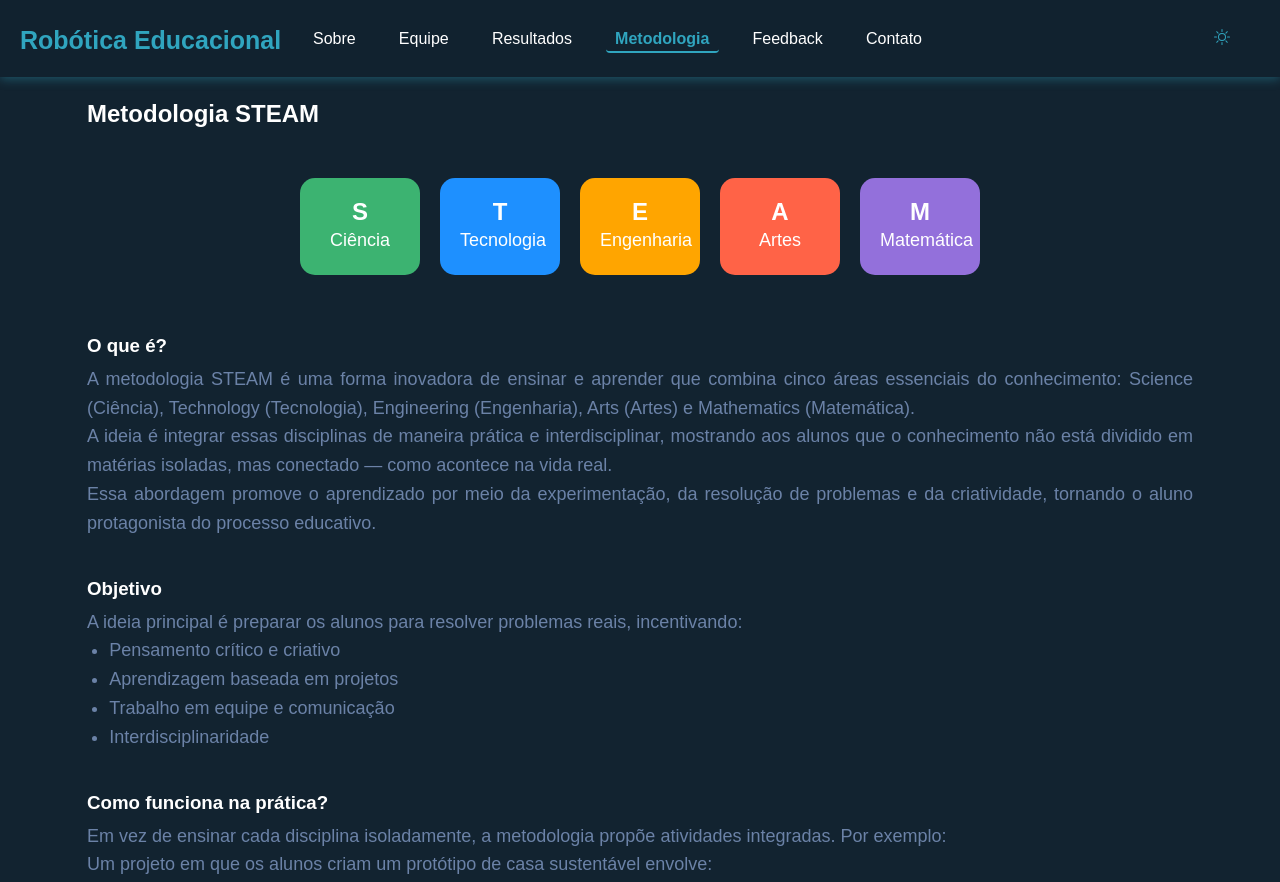
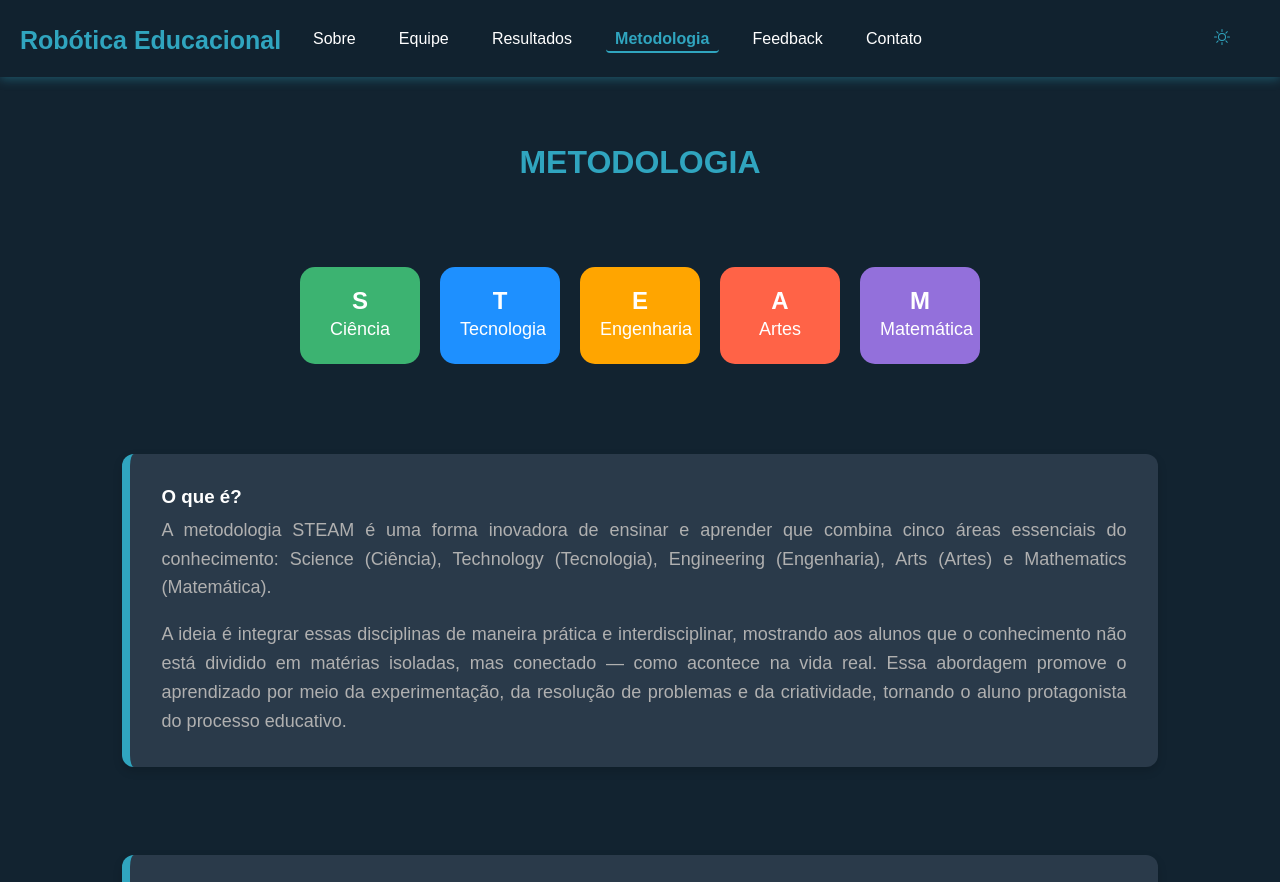
Before and after one commit to Startup-Think-Tech/roboticaEduc-front, a plain HTML site: page src/pages/metodologia.html in a window 1280 px wide. Shown: the top 882 px of the page. Drawn offline with Linux system fonts and the light colour scheme.

Commit message:
Section com card

```diff
--- a/src/pages/metodologia.html
+++ b/src/pages/metodologia.html
@@ -51,7 +51,7 @@
   <div class="mobile-overlay" id="mobileOverlay"></div>
 
   <main>
-    <h2 id="title">Metodologia <span>STEAM</span></h2>
+    <h2 id="title">METODOLOGIA</h2>
 
     <section class="steam">
       <div class="steam-grid">
@@ -78,7 +78,7 @@
       </div>
     </section>
 
-    <section class="what">
+    <section class="card-section">
       <h3>O que é?</h3>
       <p>
         A metodologia STEAM é uma forma inovadora de ensinar e aprender que
@@ -86,20 +86,18 @@
         Technology (Tecnologia), Engineering (Engenharia), Arts (Artes) e
         Mathematics (Matemática).
       </p>
+      <br>
       <p>
         A ideia é integrar essas disciplinas de maneira prática e
         interdisciplinar, mostrando aos alunos que o conhecimento não está
         dividido em matérias isoladas, mas conectado — como acontece na vida
-        real.
-      </p>
-      <p>
-        Essa abordagem promove o aprendizado por meio da experimentação, da
+        real. Essa abordagem promove o aprendizado por meio da experimentação, da
         resolução de problemas e da criatividade, tornando o aluno
         protagonista do processo educativo.
       </p>
     </section>
 
-    <section>
+    <section class="card-section">
       <h3>Objetivo</h3>
       <p>
         A ideia principal é preparar os alunos para resolver problemas reais,
@@ -113,14 +111,12 @@
       </ul>
     </section>
 
-    <section>
+    <section class="card-section">
       <h3>Como funciona na prática?</h3>
       <p>
         Em vez de ensinar cada disciplina isoladamente, a metodologia propõe
         atividades integradas. Por exemplo:
-      </p>
 
-      <p>
         Um projeto em que os alunos criam um protótipo de casa sustentável
         envolve:
       </p>
@@ -132,7 +128,7 @@
       </ul>
     </section>
 
-    <section>
+    <section class="card-section">
       <h3>Benefícios da Abordagem STEAM</h3>
       <ul>
         <li>Aprendizagem ativa e participativa</li>
--- a/src/styles/metodologia.css
+++ b/src/styles/metodologia.css
@@ -3,7 +3,7 @@
 .steam {
   text-align: center;
   font-family: Arial, sans-serif;
-  padding: 20px;
+  padding: 2px;
 }
 .steam-grid {
   display: flex;
@@ -33,18 +33,21 @@
 .m { background: var(--steam-m); }
 
 main{
-    display: flex;
-    flex-direction: column;
-    margin: 10px 2%;
-    text-align: justify;
-    margin-bottom: 3%;
-    padding-top: 80px; /* Espaço para header fixa */
+  max-width: 1200px;
+  margin: 4rem auto;
+  padding: 80px 1.5rem 0 1.5rem; /* Espaço para header fixa */
+  display: flex;
+  flex-direction: column;
+  gap: 3rem;
+
 }
 
 section p, section ul{
-    color: var(--steam-text);
+    color: var(--card-text-secondary);
+    /*color: var(--steam-text);*/
     font-size: 1.125rem;
     line-height: 1.6;
+
 }
 
 section ul{
@@ -56,7 +59,21 @@ h3{
 }
 
 #title{
-    margin: 10px 5%
+    margin-bottom: 1rem;
+    color: var(--accent-color-primary);
+    text-align: center;
+    font-size: 2rem;
+    font-weight: 700;
+}
+
+.card-section{
+  padding: 2rem;
+  border-radius: 12px;
+  box-shadow: 0 4px 10px var(--shadow-medium);
+  background-color: var(--card-bg);
+  color: var(--card-text);
+  border-left: 8px solid var(--accent-color-primary);
+  text-align: justify;
 }
 /*
 
```
